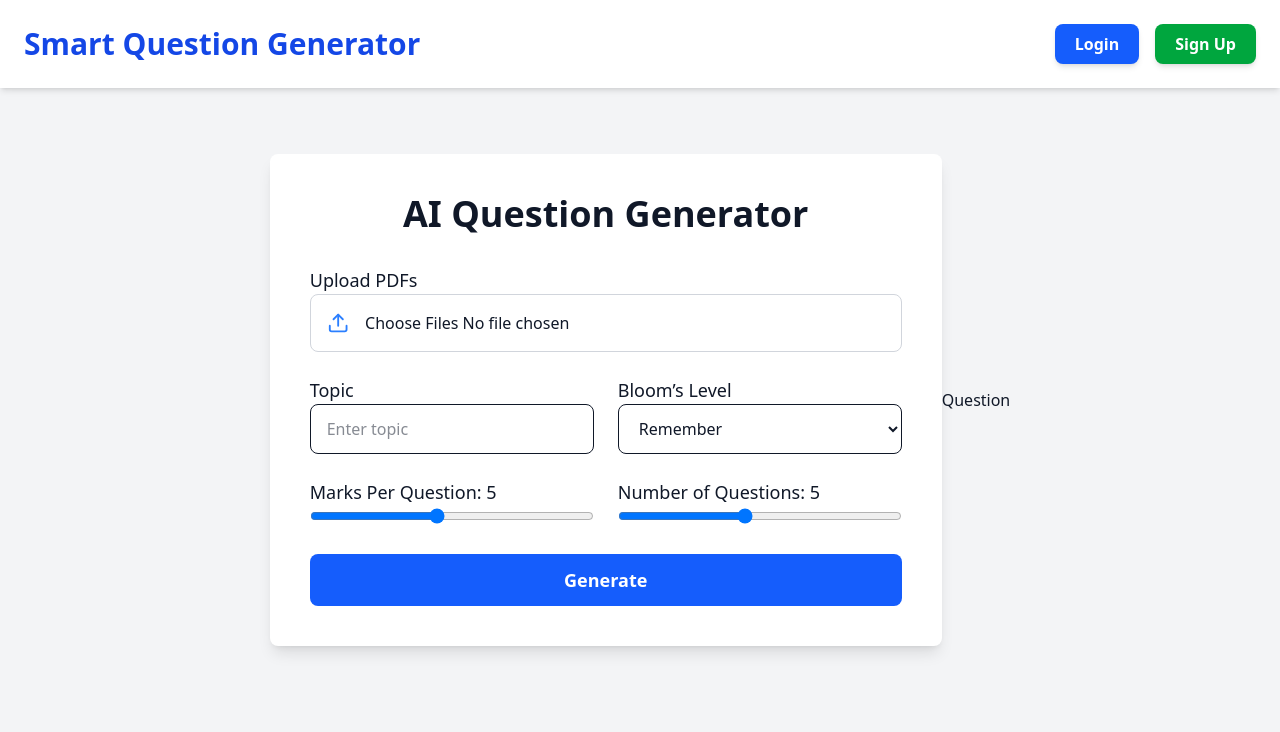
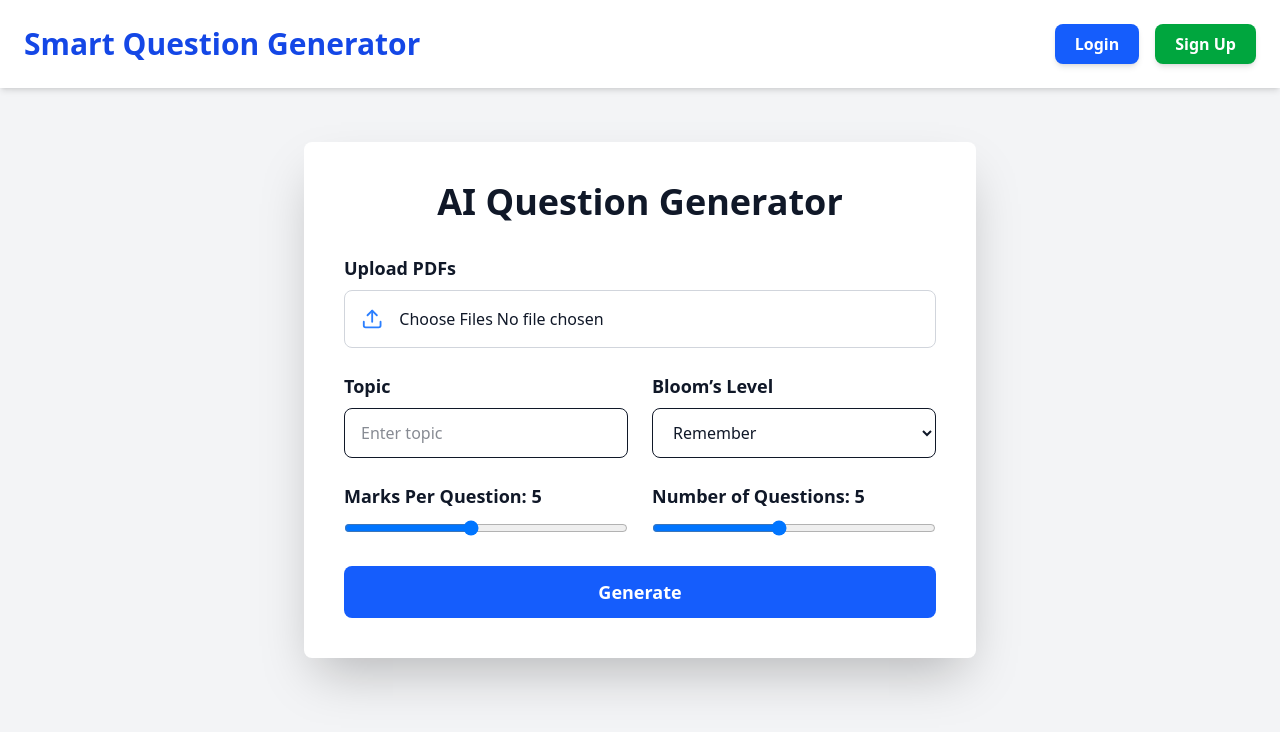
Before and after one commit to SattvaDoshi/Smart-QnA, a React (Vite) app in the folder client/: page /main in a window 1280 px wide. Shown: the top 732 px of the page. Built offline with nearby package versions, Linux system fonts and the light colour scheme.

Commit message:
Post req done for form

```diff
--- a/client/package.json
+++ b/client/package.json
@@ -12,6 +12,7 @@
   "dependencies": {
     "@tailwindcss/vite": "^4.0.6",
     "axios": "^1.7.9",
+    "lucide-react": "^0.475.0",
     "react": "^19.0.0",
     "react-dom": "^19.0.0",
     "react-draggable": "^4.4.6",
--- /dev/null
+++ b/client/src/const.js
@@ -0,0 +1,49 @@
+import axios from "axios";
+
+export const BACKEND_URL = "http://localhost:5000/api/v1";
+
+// Define routes that should not include the authorization token
+const publicRoutes = [
+  '/user/updateTenant'
+];
+
+export const api = axios.create({
+    baseURL: BACKEND_URL,
+    withCredentials: true, // Important for session cookies
+    headers: {
+      'Content-Type': 'application/json',
+    },
+});
+
+// // Add request interceptor
+// api.interceptors.request.use(
+//   (config) => {
+//     // Check if the current route is in the publicRoutes array
+//     const isPublicRoute = publicRoutes.some(route =>
+//       config.url?.includes(route)
+//     );
+
+//     // Only add token if it's not a public route
+//     if (!isPublicRoute) {
+//       const token = localStorage.getItem('token');
+//       if (token) {
+//         config.headers['authorization'] = `Bearer ${token}`;
+//       }
+//     }
+
+//     return config;
+//   },
+//   (error) => {
+//     console.error('Request Error:', error);
+//     return Promise.reject(error);
+//   }
+// );
+
+// // Add response interceptor
+// api.interceptors.response.use(
+//   (response) => response,
+//   (error) => {
+//     console.error('Response Error:', error.response?.data || error.message);
+//     return Promise.reject(error);
+//   }
+// );
--- a/client/src/pages/MainPage.jsx
+++ b/client/src/pages/MainPage.jsx
@@ -1,6 +1,7 @@
 import { useState, useEffect } from "react";
-import { FiSun, FiMoon, FiUpload } from "react-icons/fi";
-import Question from "../Components/Question";
+import { Sun, Moon, Upload, Loader2 } from "lucide-react";
+// import Question from "../Components/Question";
+import { api } from "../const";
 
 const MainForm = () => {
   const [darkMode, setDarkMode] = useState(
@@ -11,6 +12,8 @@ const MainForm = () => {
   const [bloomsLevel, setBloomsLevel] = useState("Remember");
   const [marksPerQuestion, setMarksPerQuestion] = useState(5);
   const [numQuestions, setNumQuestions] = useState(5);
+  const [results, setResults] = useState(null);
+  const [loading, setLoading] = useState(false);
 
   useEffect(() => {
     if (darkMode) {
@@ -24,55 +27,85 @@ const MainForm = () => {
 
   const handleFileChange = (e) => {
     const selectedFiles = Array.from(e.target.files);
-    setPdfs((prevPdfs) => [...prevPdfs, ...selectedFiles]); // Ensure multiple files can be selected
+    setPdfs((prevPdfs) => [...prevPdfs, ...selectedFiles]);
   };
 
+  const handleSubmit = async (e) => {
+    e.preventDefault();
+    if (pdfs.length === 0) {
+      console.error("No PDF file selected");
+      return;
+    }
 
-  const handleSubmit = (e) => {
-    e.preventDefault();
-    console.log({ pdfs, topic, bloomsLevel, marksPerQuestion, numQuestions });
+    setLoading(true);
+
+    const formData = new FormData();
+    formData.append("pdf", pdfs[0]); // Sending only the first PDF for now
+    formData.append("topic", topic);
+    formData.append("blooms_level", bloomsLevel);
+    formData.append("marks_per_question", marksPerQuestion);
+    formData.append("num_questions", numQuestions);
+
+    try {
+      const response = await api.post("/questions", formData, {
+        headers: { "Content-Type": "multipart/form-data" },
+      });
+      console.log(response.data);
+      setResults(response.data.data.results);
+    } catch (error) {
+      console.error("Error generating questions:", error.response || error);
+    } finally {
+      setLoading(false);
+    }
   };
 
   return (
     <div
-      className={`min-h-screen flex items-center justify-center p-10 transition-all ${
+      className={`min-h-screen flex flex-col items-center justify-center p-10 transition-all ${
         darkMode ? "bg-gray-900 text-white" : "bg-gray-100 text-gray-900"
       }`}
     >
       <button
         onClick={() => setDarkMode(!darkMode)}
-        className="absolute top-6 right-6 p-3 bg-gray-700 dark:bg-gray-200 text-white dark:text-gray-800 rounded-full shadow-lg"
+        className="absolute top-6 right-6 p-3 bg-gray-700 dark:bg-gray-200 text-white dark:text-gray-800 rounded-full shadow-lg hover:shadow-xl transition-all"
+        title="Toggle Dark Mode"
       >
-        {darkMode ? <FiSun size={22} /> : <FiMoon size={22} />}
+        {darkMode ? <Sun size={22} /> : <Moon size={22} />}
       </button>
 
       <div
-        className={`w-full max-w-2xl p-10 rounded-lg shadow-lg transition-all ${
+        className={`w-full max-w-2xl p-10 rounded-lg shadow-2xl transition-all ${
           darkMode ? "bg-gray-800" : "bg-white"
         }`}
       >
-        <h2 className="text-4xl font-semibold text-center mb-8">
+        <h2 className="text-4xl font-bold text-center mb-8">
           AI Question Generator
         </h2>
 
         <form onSubmit={handleSubmit} className="space-y-6">
+          {/* PDF Upload */}
           <div>
-            <label className="block font-medium text-lg">Upload PDFs</label>
+            <label className="block font-semibold text-lg mb-2">
+              Upload PDFs
+            </label>
             <div className="border border-gray-300 dark:border-gray-600 rounded-lg p-4 flex items-center space-x-4">
-              <FiUpload className="text-blue-500" size={24} />
+              <Upload className="text-blue-500" size={24} />
               <input
                 type="file"
                 name="pdfs"
                 multiple
                 onChange={handleFileChange}
-                className="w-full"
+                className="w-full bg-transparent focus:outline-none"
               />
             </div>
           </div>
 
-          <div className="grid grid-cols-2 gap-6">
+          {/* Topic & Bloom's Level */}
+          <div className="grid grid-cols-1 sm:grid-cols-2 gap-6">
             <div>
-              <label className="block font-medium text-lg">Topic</label>
+              <label className="block font-semibold text-lg mb-2">
+                Topic
+              </label>
               <input
                 type="text"
                 name="topic"
@@ -85,7 +118,9 @@ const MainForm = () => {
             </div>
 
             <div>
-              <label className="block font-medium text-lg">Bloom’s Level</label>
+              <label className="block font-semibold text-lg mb-2">
+                Bloom’s Level
+              </label>
               <select
                 name="blooms_level"
                 value={bloomsLevel}
@@ -102,10 +137,12 @@ const MainForm = () => {
             </div>
           </div>
 
-          <div className="grid grid-cols-2 gap-6">
+          {/* Marks & Number of Questions */}
+          <div className="grid grid-cols-1 sm:grid-cols-2 gap-6">
             <div>
-              <label className="block font-medium text-lg">
-                Marks Per Question: {marksPerQuestion}
+              <label className="block font-semibold text-lg mb-2">
+                Marks Per Question:{" "}
+                <span className="font-bold">{marksPerQuestion}</span>
               </label>
               <input
                 type="range"
@@ -119,8 +156,9 @@ const MainForm = () => {
             </div>
 
             <div>
-              <label className="block font-medium text-lg">
-                Number of Questions: {numQuestions}
+              <label className="block font-semibold text-lg mb-2">
+                Number of Questions:{" "}
+                <span className="font-bold">{numQuestions}</span>
               </label>
               <input
                 type="range"
@@ -136,13 +174,19 @@ const MainForm = () => {
 
           <button
             type="submit"
-            className="w-full py-3 rounded-lg font-semibold transition-all bg-blue-600 text-white hover:bg-blue-700 text-lg"
+            disabled={loading}
+            className={`w-full flex items-center justify-center space-x-3 py-3 rounded-lg font-semibold transition-all bg-blue-600 text-white hover:bg-blue-700 text-lg ${
+              loading ? "opacity-70 cursor-not-allowed" : ""
+            }`}
           >
-            Generate
+            {loading && <Loader2 className="animate-spin" size={20} />}
+            <span>{loading ? "Generating..." : "Generate"}</span>
           </button>
         </form>
       </div>
-    <Question/>
+
+      {/* Render results if available */}
+      {/* {results && <Question data={results} />} */}
     </div>
   );
 };
```
Also changed, not shown: 2 other files (tests, documents, lock files or other folders).
